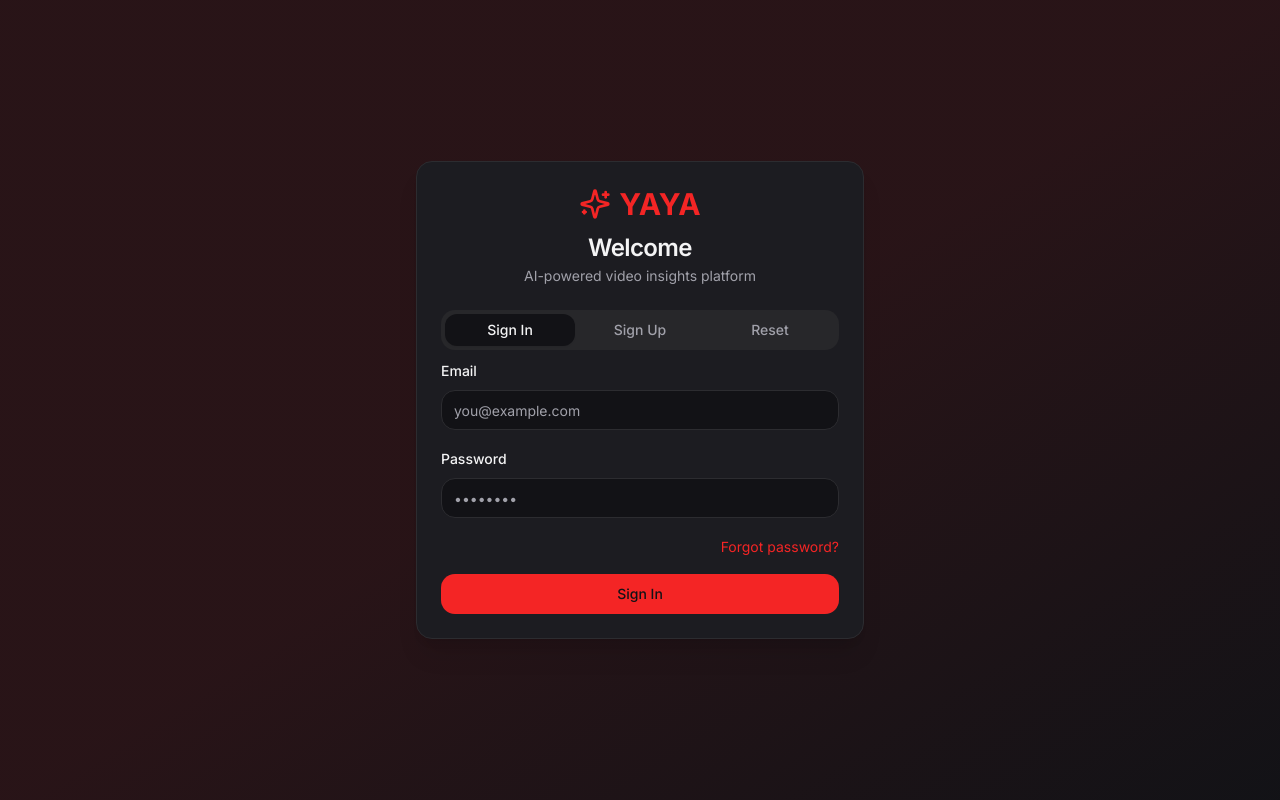
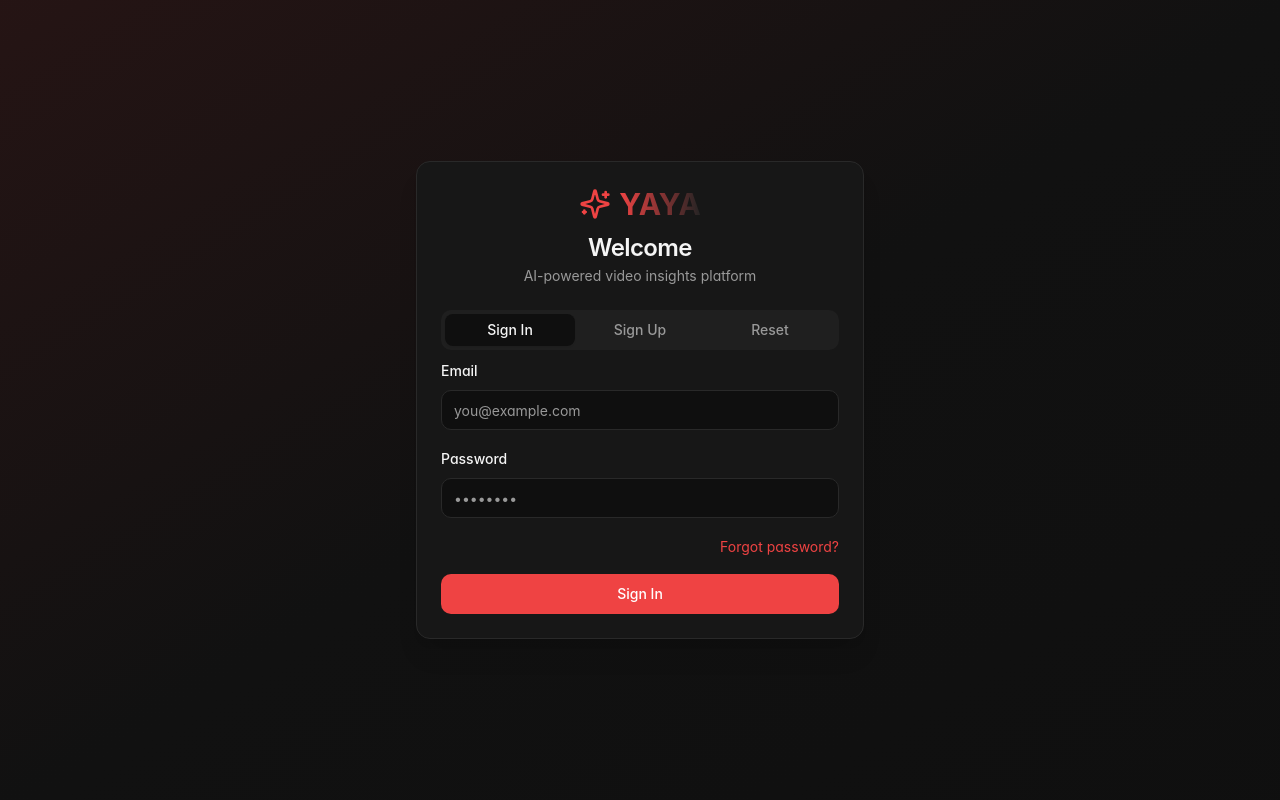
Before and after one commit to MeechYourGoals/podvisor, a React (Vite) app: page /auth in a window 1280 px wide. Built offline with nearby package versions, Linux system fonts and the light colour scheme.

Commit message:
Changes
Co-authored-by: MeechYourGoals <206444919+MeechYourGoals@users.noreply.github.com>

```diff
--- a/src/index.css
+++ b/src/index.css
@@ -2,148 +2,201 @@
 @tailwind components;
 @tailwind utilities;
 
-/* Definition of the design system. All colors, gradients, fonts, etc should be defined here.
-All colors MUST be HSL.
-*/
+/* ============================================================
+   Podvisor design system — iOS-dark refined
+   All colors HSL, all tokens semantic.
+   ============================================================ */
 
 @layer base {
   :root {
     --background: 0 0% 100%;
-    --foreground: 240 10% 10%;
+    --foreground: 0 0% 9%;
 
     --card: 0 0% 100%;
-    --card-foreground: 240 10% 10%;
+    --card-foreground: 0 0% 9%;
+    --card-elevated: 0 0% 98%;
 
     --popover: 0 0% 100%;
-    --popover-foreground: 240 10% 10%;
+    --popover-foreground: 0 0% 9%;
 
-    --primary: 0 100% 50%;
+    --primary: 0 84% 55%;
     --primary-foreground: 0 0% 100%;
+    --primary-glow: 0 84% 65%;
 
-    --secondary: 240 5% 96%;
-    --secondary-foreground: 240 10% 10%;
+    --secondary: 0 0% 96%;
+    --secondary-foreground: 0 0% 9%;
 
-    --muted: 240 5% 96%;
-    --muted-foreground: 240 4% 46%;
+    --muted: 0 0% 96%;
+    --muted-foreground: 0 0% 42%;
 
-    --accent: 0 100% 50%;
-    --accent-foreground: 0 0% 100%;
+    --accent: 0 0% 96%;
+    --accent-foreground: 0 0% 9%;
 
-    --destructive: 0 84.2% 60.2%;
+    --destructive: 0 84% 55%;
     --destructive-foreground: 0 0% 100%;
 
-    --border: 240 6% 90%;
-    --input: 240 6% 90%;
-    --ring: 0 100% 50%;
+    --border: 0 0% 90%;
+    --input: 0 0% 90%;
+    --ring: 0 84% 55%;
 
-    --radius: 1rem;
+    --radius: 0.875rem;
 
-    /* Glassmorphism */
-    --glass-bg: 255 255 255 / 0.05;
-    --glass-border: 255 255 255 / 0.1;
+    --sidebar-background: 0 0% 100%;
+    --sidebar-foreground: 0 0% 9%;
+    --sidebar-primary: 0 84% 55%;
+    --sidebar-primary-foreground: 0 0% 100%;
+    --sidebar-accent: 0 0% 96%;
+    --sidebar-accent-foreground: 0 0% 9%;
+    --sidebar-border: 0 0% 90%;
+    --sidebar-ring: 0 84% 55%;
   }
 
   .dark {
-    --background: 240 10% 8%;
-    --foreground: 240 5% 96%;
+    /* iOS Settings dark — soft near-black, not pure */
+    --background: 0 0% 6%;
+    --foreground: 0 0% 96%;
 
-    --card: 240 8% 12%;
-    --card-foreground: 240 5% 96%;
+    --card: 0 0% 9%;
+    --card-foreground: 0 0% 96%;
+    --card-elevated: 0 0% 11%;
 
-    --popover: 240 8% 12%;
-    --popover-foreground: 240 5% 96%;
+    --popover: 0 0% 11%;
+    --popover-foreground: 0 0% 96%;
 
-    --primary: 0 90% 55%;
-    --primary-foreground: 240 10% 8%;
+    --primary: 0 84% 60%;
+    --primary-foreground: 0 0% 100%;
+    --primary-glow: 0 84% 70%;
 
-    --secondary: 240 4% 16%;
-    --secondary-foreground: 240 5% 96%;
+    --secondary: 0 0% 12%;
+    --secondary-foreground: 0 0% 96%;
 
-    --muted: 240 4% 16%;
-    --muted-foreground: 240 5% 65%;
+    --muted: 0 0% 12%;
+    --muted-foreground: 0 0% 60%;
 
-    --accent: 0 90% 55%;
-    --accent-foreground: 240 10% 8%;
+    --accent: 0 0% 14%;
+    --accent-foreground: 0 0% 96%;
 
-    --destructive: 0 62.8% 40.6%;
-    --destructive-foreground: 240 5% 96%;
+    --destructive: 0 84% 60%;
+    --destructive-foreground: 0 0% 100%;
 
-    --border: 240 4% 18%;
-    --input: 240 4% 18%;
-    --ring: 0 90% 55%;
+    --border: 0 0% 16%;
+    --input: 0 0% 16%;
+    --ring: 0 84% 60%;
 
-    /* Glassmorphism */
-    --glass-bg: 255 255 255 / 0.03;
-    --glass-border: 255 255 255 / 0.08;
+    --sidebar-background: 0 0% 9%;
+    --sidebar-foreground: 0 0% 96%;
+    --sidebar-primary: 0 84% 60%;
+    --sidebar-primary-foreground: 0 0% 100%;
+    --sidebar-accent: 0 0% 14%;
+    --sidebar-accent-foreground: 0 0% 96%;
+    --sidebar-border: 0 0% 16%;
+    --sidebar-ring: 0 84% 60%;
   }
 }
 
 @layer base {
   * {
     @apply border-border;
+    -webkit-tap-highlight-color: transparent;
+  }
+
+  html {
+    -webkit-text-size-adjust: 100%;
+    text-rendering: optimizeLegibility;
+    -webkit-font-smoothing: antialiased;
+    -moz-osx-font-smoothing: grayscale;
   }
 
   body {
     @apply bg-background text-foreground;
+    font-feature-settings: "cv11", "ss01", "ss03";
+    overscroll-behavior-y: none;
+  }
+
+  /* iOS-style focus rings — subtle, no chrome blue */
+  :focus-visible {
+    @apply outline-none ring-2 ring-ring/40 ring-offset-0;
+  }
+
+  /* Prevent the iOS rubber-band on body but allow scroll containers */
+  html, body {
+    overscroll-behavior-y: contain;
+  }
+
+  /* Selection */
+  ::selection {
+    background: hsl(var(--primary) / 0.25);
+  }
+}
+
+@layer components {
+  /* iOS-style grouped-list section header */
+  .ios-section-header {
+    @apply px-4 pt-6 pb-2 text-[11px] font-medium uppercase tracking-wider text-muted-foreground;
+  }
+
+  /* Hairline divider matching iOS */
+  .hairline {
+    @apply border-border;
+  }
+
+  /* Surface with subtle inner-top highlight (mimics iOS card lift) */
+  .surface {
+    @apply bg-card border border-border rounded-2xl;
+    box-shadow:
+      inset 0 1px 0 0 hsl(0 0% 100% / 0.03),
+      0 1px 2px 0 hsl(0 0% 0% / 0.04);
+  }
+  .dark .surface {
+    box-shadow:
+      inset 0 1px 0 0 hsl(0 0% 100% / 0.04),
+      0 1px 2px 0 hsl(0 0% 0% / 0.5);
+  }
+
+  /* Frosted bar (tab bar, nav) */
+  .ios-blur-bar {
+    @apply bg-background/75 backdrop-blur-xl backdrop-saturate-150;
+    -webkit-backdrop-filter: blur(24px) saturate(150%);
   }
 }
 
 @layer utilities {
-  .glass-card {
-    background: rgba(var(--glass-bg));
-    backdrop-filter: blur(12px);
-    -webkit-backdrop-filter: blur(12px);
-    border: 1px solid rgba(var(--glass-border));
+  /* Type scale, iOS HIG inspired */
+  .text-display { @apply text-[44px] leading-[1.05] tracking-tight font-semibold; }
+  .text-title-1 { @apply text-[28px] leading-tight tracking-tight font-semibold; }
+  .text-title-2 { @apply text-[22px] leading-snug tracking-tight font-semibold; }
+  .text-title-3 { @apply text-[17px] leading-snug font-semibold; }
+  .text-body { @apply text-[15px] leading-relaxed; }
+  .text-footnote { @apply text-[13px] leading-snug; }
+  .text-caption { @apply text-[12px] leading-tight; }
+
+  .glow-primary {
+    box-shadow: 0 0 0 1px hsl(var(--primary) / 0.15), 0 10px 30px -10px hsl(var(--primary) / 0.4);
   }
 
-  .glow-primary {
-    box-shadow: 0 0 20px hsl(var(--primary) / 0.3), 0 0 40px hsl(var(--primary) / 0.1);
-  }
+  /* Safe-area helpers */
+  .pt-safe { padding-top: calc(env(safe-area-inset-top)); }
+  .pb-safe { padding-bottom: calc(env(safe-area-inset-bottom)); }
+  .pb-tabbar { padding-bottom: calc(4.5rem + env(safe-area-inset-bottom)); }
 
-  .glow-primary-lg {
-    box-shadow: 0 0 30px hsl(var(--primary) / 0.4), 0 0 60px hsl(var(--primary) / 0.2);
-  }
-
-  @keyframes gradient-x {
-    0%, 100% {
-      background-position: 0% 50%;
-    }
-    50% {
-      background-position: 100% 50%;
-    }
-  }
-
-  .animate-gradient-x {
-    background-size: 200% 200%;
-    animation: gradient-x 3s ease infinite;
+  /* No-select for chrome */
+  .chrome-no-select {
+    -webkit-user-select: none;
+    user-select: none;
+    -webkit-touch-callout: none;
   }
 }
 
-/* iOS Safe Area Support & Mobile Viewport Fixes */
-@supports (padding: env(safe-area-inset-bottom)) {
-  .pb-safe {
-    padding-bottom: calc(1rem + env(safe-area-inset-bottom));
-  }
-  .pt-safe {
-    padding-top: calc(0.5rem + env(safe-area-inset-top));
-  }
-}
-
-/* Critical Mobile Safari Viewport Fixes */
-/* Eliminates black box/buffer at bottom of mobile screens */
+/* Viewport / mobile container fixes */
 html {
   height: -webkit-fill-available;
 }
-
 body {
   min-height: 100vh;
-  /* Use dynamic viewport height for mobile Safari - prevents black box */
   min-height: -webkit-fill-available;
-  /* Fallback for browsers that support dvh (dynamic viewport height) */
   min-height: 100dvh;
   overflow-x: hidden;
 }
-
 #root {
   min-height: 100vh;
   min-height: -webkit-fill-available;
@@ -152,119 +205,31 @@ body {
   flex-direction: column;
 }
 
-/* Mobile-specific fixes for chat/message interfaces */
-@media (max-width: 768px) {
-  /* Remove any bottom spacing that creates the black box */
-  body {
-    padding-bottom: 0 !important;
-    margin-bottom: 0 !important;
-  }
+/* Scrollbars — minimal, iOS-style */
+::-webkit-scrollbar { width: 8px; height: 8px; }
+::-webkit-scrollbar-track { background: transparent; }
+::-webkit-scrollbar-thumb { background: hsl(var(--muted-foreground) / 0.25); border-radius: 4px; }
+::-webkit-scrollbar-thumb:hover { background: hsl(var(--muted-foreground) / 0.4); }
 
-  /* Ensure containers don't add extra bottom space */
-  .mobile-container,
-  [class*="container"] {
-    padding-bottom: env(safe-area-inset-bottom) !important;
-  }
-
-  /* Fix for fixed position elements at bottom (like message input) */
-  [style*="position: fixed"][style*="bottom"] {
-    bottom: env(safe-area-inset-bottom) !important;
-  }
-}
-
-/* Utility classes for mobile-optimized layouts */
-.mobile-h-screen {
-  height: 100vh;
-  height: -webkit-fill-available;
-  height: 100dvh;
-}
-
-.mobile-min-h-screen {
-  min-height: 100vh;
-  min-height: -webkit-fill-available;
-  min-height: 100dvh;
-}
-
-/* Remove bottom safe area for elements that should reach screen edge */
-.pb-safe-none {
-  padding-bottom: 0 !important;
-}
-
-/* Add minimal safe area for input fields */
-.input-safe-bottom {
-  padding-bottom: max(0.5rem, env(safe-area-inset-bottom));
-}
-
-/* Chat Container Styles - Production-Ready Scroll Behavior */
+/* Chat container (kept for existing chat pages) */
 .chat-container {
-  display: flex;
-  flex-direction: column;
-  height: 100vh;
-  height: -webkit-fill-available;
-  height: 100dvh;
+  display: flex; flex-direction: column;
+  height: 100vh; height: -webkit-fill-available; height: 100dvh;
   overflow: hidden;
 }
-
 .chat-messages {
-  flex: 1;
-  overflow-y: auto;
-  overflow-x: hidden;
-  max-height: 100%;
+  flex: 1; overflow-y: auto; overflow-x: hidden;
   scroll-behavior: smooth;
-  -webkit-overflow-scrolling: touch; /* iOS momentum scrolling */
+  -webkit-overflow-scrolling: touch;
   background-color: hsl(var(--background));
 }
-
 .chat-input {
-  position: sticky;
-  bottom: 0;
+  position: sticky; bottom: 0;
   background-color: hsl(var(--background));
   z-index: 10;
   border-top: 1px solid hsl(var(--border));
 }
 
-/* Smooth scrollbar for chat (webkit browsers) */
-.chat-messages::-webkit-scrollbar {
-  width: 6px;
-}
-
-.chat-messages::-webkit-scrollbar-track {
-  background: transparent;
-}
-
-.chat-messages::-webkit-scrollbar-thumb {
-  background: hsl(var(--muted-foreground) / 0.3);
-  border-radius: 3px;
-}
-
-.chat-messages::-webkit-scrollbar-thumb:hover {
-  background: hsl(var(--muted-foreground) / 0.5);
-}
-
-/* Ensure proper scroll behavior on all platforms */
-@supports (-webkit-touch-callout: none) {
-  /* iOS-specific fixes */
-  .chat-container {
-    height: -webkit-fill-available;
-  }
-
-  .chat-messages {
-    -webkit-overflow-scrolling: touch;
-    position: relative;
-  }
-}
-
-/* Loading skeleton animation */
-@keyframes pulse {
-  0%, 100% {
-    opacity: 1;
-  }
-  50% {
-    opacity: 0.4;
-  }
-}
-
-/* Desktop Chat Container Utility - Critical for Web Scroll Fix */
 @media screen and (min-width: 1025px) {
   .desktop-chat-container {
     height: calc(100vh - 280px);
@@ -273,6 +238,3 @@ body {
     overflow: hidden;
   }
 }
-
-/* Alternative: Use this class on TripTabs tab content wrapper */
-/* Already applied via inline Tailwind in TripTabs.tsx */
--- a/tailwind.config.ts
+++ b/tailwind.config.ts
@@ -7,15 +7,22 @@ export default {
   theme: {
     container: {
       center: true,
-      padding: "2rem",
-      screens: {
-        "2xl": "1400px",
-      },
+      padding: { DEFAULT: "1rem", sm: "1.5rem", lg: "2rem" },
+      screens: { "2xl": "1280px" },
     },
     extend: {
       fontFamily: {
-        sans: ['Inter', 'system-ui', 'sans-serif'],
-        display: ['Space Grotesk', 'Inter', 'sans-serif'],
+        // SF Pro stack first → feels native in WebView, falls back to Inter on web
+        sans: [
+          '-apple-system',
+          'BlinkMacSystemFont',
+          '"SF Pro Text"',
+          '"SF Pro Display"',
+          'Inter',
+          'system-ui',
+          'sans-serif',
+        ],
+        display: ['"Space Grotesk"', '-apple-system', 'Inter', 'sans-serif'],
       },
       colors: {
         border: "hsl(var(--border))",
@@ -26,6 +33,7 @@ export default {
         primary: {
           DEFAULT: "hsl(var(--primary))",
           foreground: "hsl(var(--primary-foreground))",
+          glow: "hsl(var(--primary-glow))",
         },
         secondary: {
           DEFAULT: "hsl(var(--secondary))",
@@ -50,6 +58,7 @@ export default {
         card: {
           DEFAULT: "hsl(var(--card))",
           foreground: "hsl(var(--card-foreground))",
+          elevated: "hsl(var(--card-elevated))",
         },
         sidebar: {
           DEFAULT: "hsl(var(--sidebar-background))",
@@ -64,41 +73,29 @@ export default {
       },
       borderRadius: {
         lg: "var(--radius)",
-        md: "calc(var(--radius) - 2px)",
-        sm: "calc(var(--radius) - 4px)",
-        xl: "1.5rem",
-        "2xl": "2rem",
+        md: "calc(var(--radius) - 4px)",
+        sm: "calc(var(--radius) - 6px)",
+        xl: "1.25rem",
+        "2xl": "1.5rem",
+        "3xl": "2rem",
       },
       boxShadow: {
-        glass: "0 8px 32px 0 rgba(31, 38, 135, 0.15)",
-        glow: "0 0 20px hsl(var(--primary) / 0.3), 0 0 40px hsl(var(--primary) / 0.1)",
-        "glow-lg": "0 0 30px hsl(var(--primary) / 0.4), 0 0 60px hsl(var(--primary) / 0.2)",
-      },
-      backgroundImage: {
-        "gradient-radial": "radial-gradient(var(--tw-gradient-stops))",
-        "gradient-mesh": "radial-gradient(at 40% 20%, hsl(28 100% 74% / 0.3) 0px, transparent 50%), radial-gradient(at 80% 0%, hsl(189 100% 56% / 0.3) 0px, transparent 50%), radial-gradient(at 0% 50%, hsl(355 100% 93% / 0.3) 0px, transparent 50%)",
+        hairline: "inset 0 0 0 1px hsl(var(--border))",
+        ios: "0 1px 2px 0 hsl(0 0% 0% / 0.05), 0 8px 24px -12px hsl(0 0% 0% / 0.25)",
+        "ios-sm": "0 1px 2px 0 hsl(0 0% 0% / 0.05)",
+        glow: "0 0 0 1px hsl(var(--primary) / 0.15), 0 10px 30px -10px hsl(var(--primary) / 0.4)",
       },
       keyframes: {
-        "accordion-down": {
-          from: {
-            height: "0",
-          },
-          to: {
-            height: "var(--radix-accordion-content-height)",
-          },
-        },
-        "accordion-up": {
-          from: {
-            height: "var(--radix-accordion-content-height)",
-          },
-          to: {
-            height: "0",
-          },
-        },
+        "accordion-down": { from: { height: "0" }, to: { height: "var(--radix-accordion-content-height)" } },
+        "accordion-up": { from: { height: "var(--radix-accordion-content-height)" }, to: { height: "0" } },
+        "fade-in": { from: { opacity: "0", transform: "translateY(4px)" }, to: { opacity: "1", transform: "translateY(0)" } },
+        "slide-up": { from: { transform: "translateY(100%)" }, to: { transform: "translateY(0)" } },
       },
       animation: {
         "accordion-down": "accordion-down 0.2s ease-out",
         "accordion-up": "accordion-up 0.2s ease-out",
+        "fade-in": "fade-in 0.25s cubic-bezier(0.22,1,0.36,1)",
+        "slide-up": "slide-up 0.35s cubic-bezier(0.22,1,0.36,1)",
       },
     },
   },
```
Also changed, not shown: index.html (+17 -14 lines).
